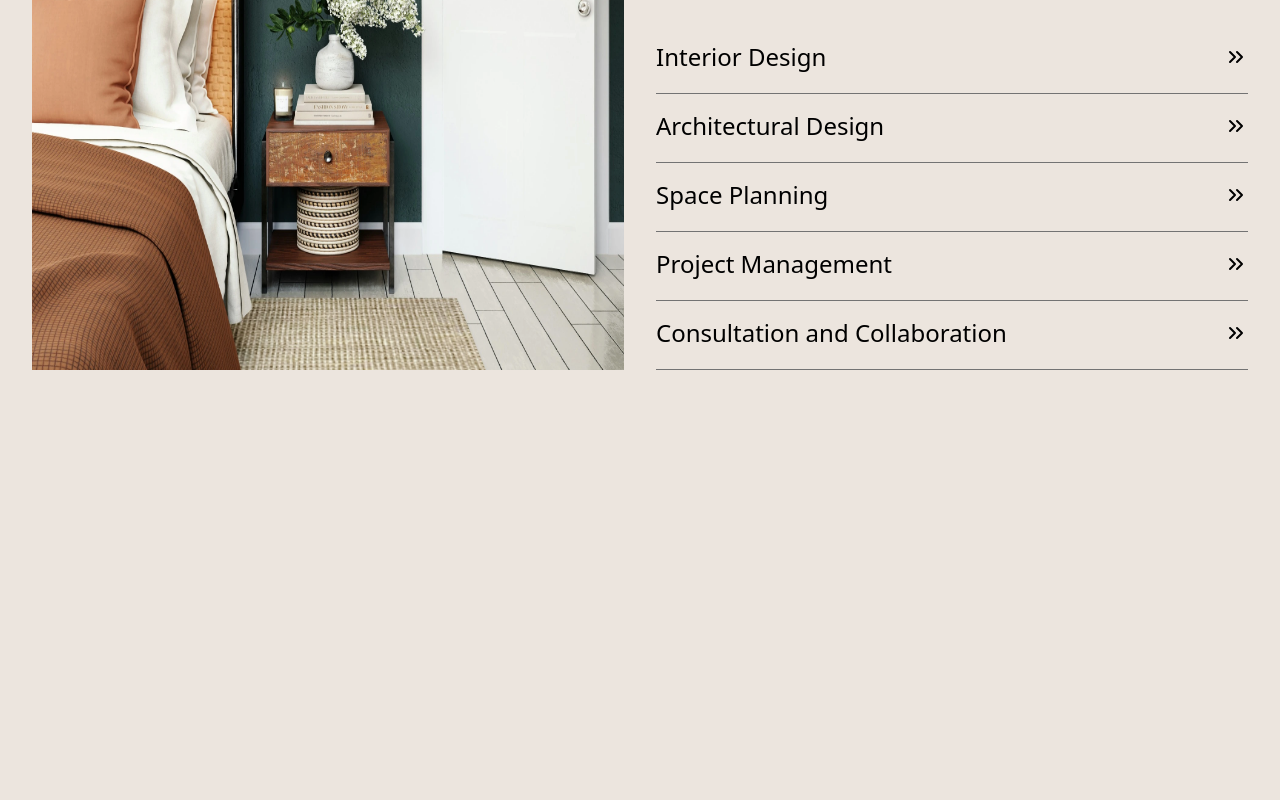
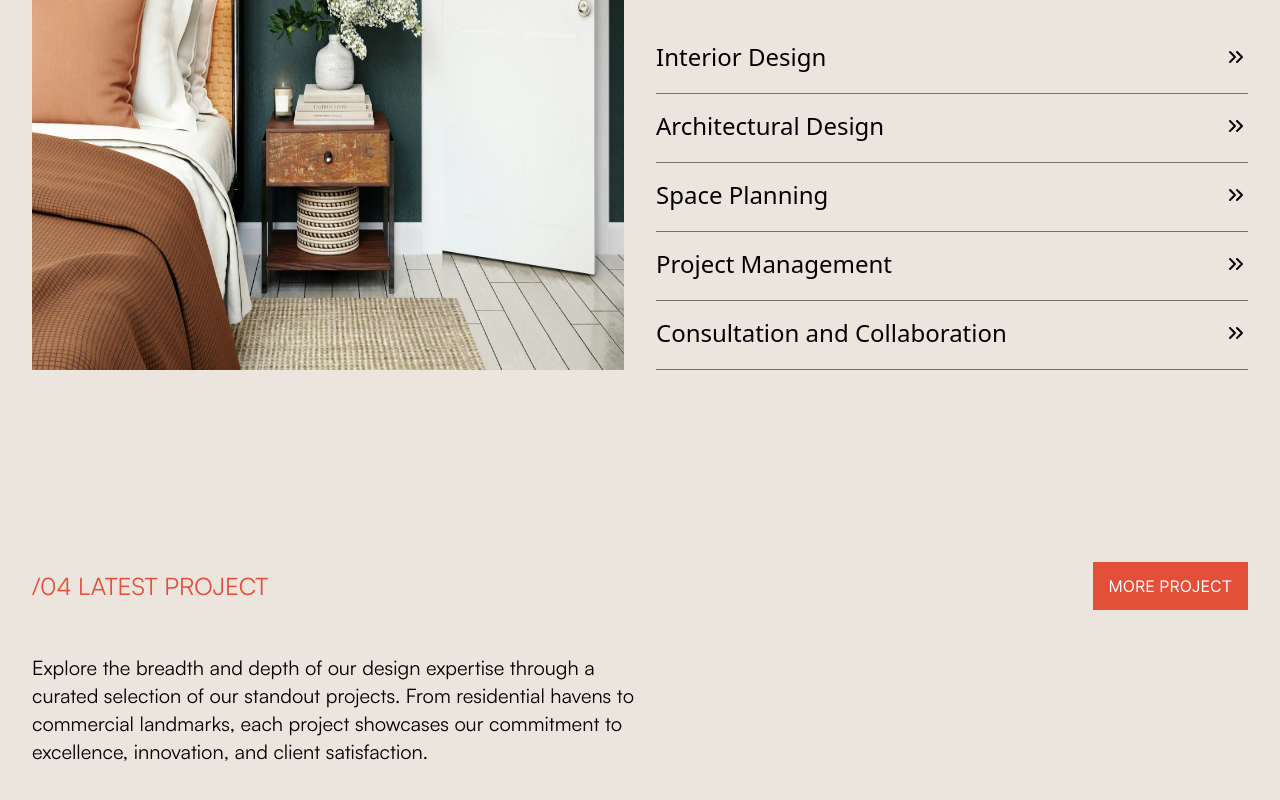
Before and after one commit to Hamza-Hanif-786/hage_architecture, a Next.js app: page / in a window 1280 px wide. Shown: the part 3596-4396 px from the top of the page. Before the commit the page ends 4062 px from the top, so only its background shows below. Built offline with nearby package versions, Linux system fonts and the light colour scheme.

Commit message:
feat: Start of ProjectSection component to showcase latest projects

```diff
--- a/app/page.tsx
+++ b/app/page.tsx
@@ -2,6 +2,7 @@ import React from 'react';
 import HeroSection from './sections/homepage/HeroSection';
 import AboutSection from './sections/homepage/AboutSection';
 import ServiceSection from './sections/homepage/ServiceSection';
+import ProjectSection from './sections/homepage/ProjectSection';
 
 
 export default function Home() {
@@ -10,6 +11,7 @@ export default function Home() {
       <HeroSection />
       <AboutSection />
       <ServiceSection />
+      <ProjectSection />
     </>
   );
 }
--- /dev/null
+++ b/app/sections/homepage/ProjectSection.tsx
@@ -0,0 +1,29 @@
+import Link from 'next/link'
+import React from 'react'
+
+const ProjectSection = () => {
+  return (
+    <div className="px-8 py-24">
+        <div className='flex flex-col gap-11'>
+            <div className='flex flex-col gap-9 sm:gap-11'>
+                <div className='flex flex-row items-center justify-between w-full'>
+                    <h4 className="uppercase text-lg md:text-xl lg:text-2xl font-normal font-['Satoshi'] text-[#E44F39]">/04 Latest Project</h4>
+                    <Link className="uppercase bg-[#E44F39] px-2.5 py-2 md:px-4 md:py-3 text-sm sm:text-base font-medium text-white font-['Inter'] rounded-none hover:bg-black transition-all duration-300 ease-in" href="/project">
+                        More Project
+                    </Link>
+                </div>
+                <div className='w-full md:w-1/2'>
+                    <p className="text-black text-lg sm:text-xl font-normal font-['Satoshi']">
+                        Explore the breadth and depth of our design expertise through a curated selection of our standout projects. From residential havens to commercial landmarks, each project showcases our commitment to excellence, innovation, and client satisfaction.
+                    </p>
+                </div>
+            </div>
+
+
+            <div></div>
+        </div>
+    </div>
+  )
+}
+
+export default ProjectSection
```
